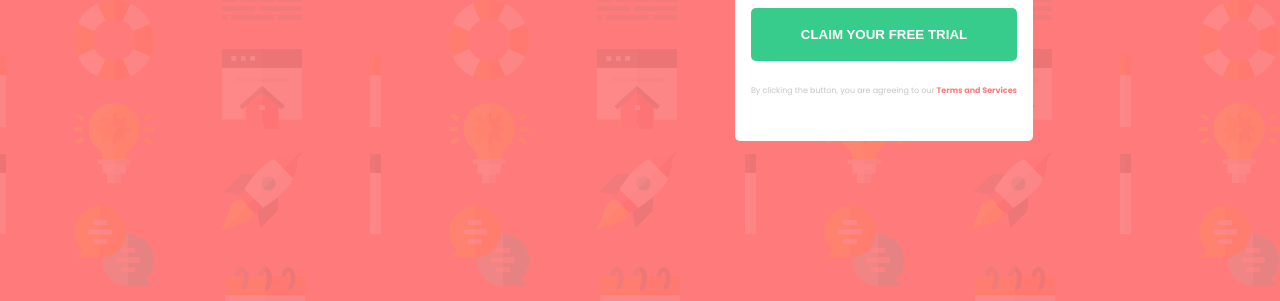
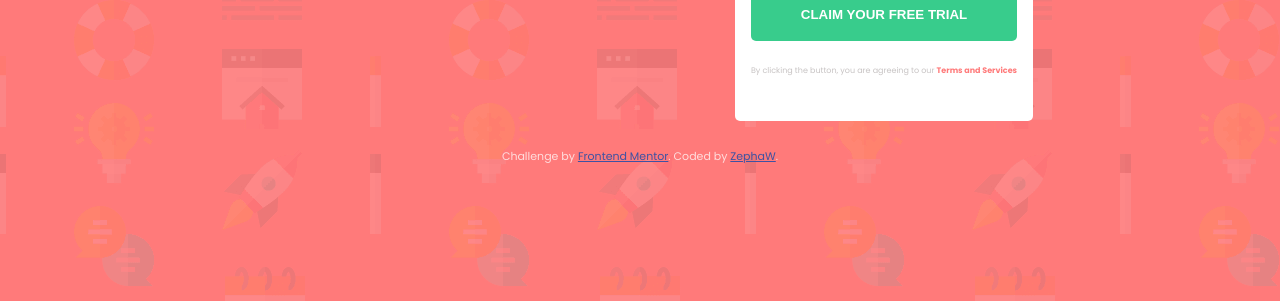
Before and after one commit to ZephaW/signup-form-FEM, a plain HTML site: page index.html in a window 1280 px wide. Shown: the part 515-816 px from the top of the page. Drawn offline with Linux system fonts and the light colour scheme.

Commit message:
edited attribution

```diff
--- a/index.html
+++ b/index.html
@@ -45,11 +45,11 @@
    </main>
 
 
-  <!-- <footer>
+  <footer>
     <p class="attribution">
       Challenge by <a href="https://www.frontendmentor.io?ref=challenge" target="_blank">Frontend Mentor</a>.
-      Coded by <a href="#">Your Name Here</a>.
+      Coded by <a href="https://github.com/ZephaW/">ZephaW</a>.
     </p>
-  </footer> -->
+  </footer>
 </body>
 </html>
--- a/index.js
+++ b/index.js
@@ -30,8 +30,10 @@ form.addEventListener('submit', (e) => {
     }
 });
 
+// Regular expression to validate email format
+
 function isValidEmail(email) {
-    // Regular expression to validate email format
+
     const emailRegex = /^[^\s@]+@[^\s@]+\.[^\s@]+$/;
     return emailRegex.test(email);
 }
--- a/styles.css
+++ b/styles.css
@@ -6,6 +6,8 @@ body {
     background-image: url("images/bg-intro-mobile.png");
     max-width: 1440 px;
     min-height: 100vh;
+    display: flex;
+    flex-direction: column;
 }
 
 .container {
```
